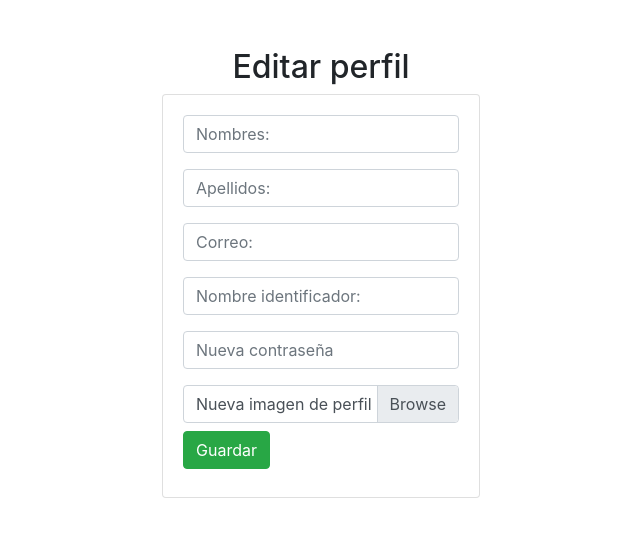
After one commit to HanzelxD778/cs50w-project4, a Django app: page /editarPerfil in a window 1280 px wide. The commit adds this page. Shown: the top 545 px of the page, without its empty margins (319-959 px from the left). Run offline with Django 3.2, Linux system fonts and the light colour scheme; some libraries are stand-ins or nearby versions.

Commit message:
agregada funcionalidad editar perfil de usuario

```diff
--- /dev/null
+++ b/PortAll50/templates/portall50/editarPerfil.html
@@ -0,0 +1,62 @@
+{% extends 'base.html' %}
+
+{# Load the tag library #}
+{% load bootstrap4 %}
+
+{% load static %}
+
+{% block title %}
+    PortAll50 / editar perfil
+{% endblock %}
+
+{% block css %}
+
+{% endblock %}
+
+{% block main %}
+    <div class="container">
+        <div class="row">
+            <div class="col-lg-4">
+
+            </div>
+            <div class="col-lg-4">
+                <h2 class="text-center">Editar perfil</h2>
+                <div class="card">
+                    <div class="card-body">
+                        <form method="POST" action="{% url 'perfilEditado' %}" enctype="multipart/form-data">
+                            {% csrf_token %}
+                            <div class="form-group">
+                                <input type="text" name="first_name" class="form-control" placeholder="Nombres: {{perfil.first_name}}" autocomplete="off">
+                            </div>
+                            <div class="form-group">
+                                <input type="text" name="last_name" class="form-control" placeholder="Apellidos: {{perfil.last_name}}" autocomplete="off">
+                            </div>
+                            <div class="form-group">
+                                <input type="text" name="email" class="form-control" placeholder="Correo: {{perfil.email}}" autocomplete="off">
+                            </div>
+                            <div class="form-group">
+                                <input type="text" name="username" class="form-control" placeholder="Nombre identificador: {{perfil.username}}" autocomplete="off">
+                            </div>
+                            <div class="form-group">
+                                <input type="text" name="password" class="form-control" placeholder="Nueva contraseña" autocomplete="off">
+                            </div>
+                            <div class="input-group">
+                                <div class="custom-file">
+                                    <input name="imagen" type="file" class="custom-file-input" id="inputGroupFile04" aria-describedby="inputGroupFileAddon04">
+                                    <label class="custom-file-label" for="inputGroupFile04">Nueva imagen de perfil</label>
+                                </div>
+                            </div>
+                            <div class="form-group my-2">
+                                <input type="submit" class="btn btn-success" value="Guardar">
+                            </div>
+                        </form>
+                    </div>
+                </div>
+            </div>
+            <div class="col-lg-4">
+
+            </div>
+        </div>
+    </div>
+
+{% endblock %}
--- a/PortAll50/templates/portall50/portall.html
+++ b/PortAll50/templates/portall50/portall.html
@@ -55,8 +55,8 @@
                 <img src="{{usuario.imagen.url}}" class="card-img-top" alt="...">
             </div>
             <div class="modal-footer">
-                <button type="button" class="btn btn-secondary" data-dismiss="modal">Close</button>
-                <button type="button" class="btn btn-primary">Save changes</button>
+                <button type="button" class="btn btn-secondary" data-dismiss="modal">Cerrar</button>
+                <a type="button" class="btn btn-primary" href="{% url 'editarPerfil' %}">Editar perfil</a>
             </div>
         </div>
     </div>
--- a/PortAll50/urls.py
+++ b/PortAll50/urls.py
@@ -18,5 +18,7 @@ urlpatterns = [
     path("foro/<int:id_foro>", views.foro, name="foro"),
     path("respuestaForo", views.respuestaForo, name="respuestaForo"),
     path("agregarSeccion", views.agregarSeccion, name="agregarSeccion"),
-    path("agregarEnlace", views.agregarEnlace, name="agregarEnlace")
+    path("agregarEnlace", views.agregarEnlace, name="agregarEnlace"),
+    path("editarPerfil", views.editarPerfil, name="editarPerfil"),
+    path("perfilEditado", views.perfilEditado, name="perfilEditado")
 ]
--- a/PortAll50/views.py
+++ b/PortAll50/views.py
@@ -51,6 +51,55 @@ def portall(request):
     }
 
     return render(request, "portall50/portall.html", context)
+
+def editarPerfil(request):
+    usuario = request.user
+
+    context = {
+        "perfil": usuario
+    }
+
+    return render(request, "portall50/editarPerfil.html", context)
+
+def perfilEditado(request):
+
+    usuario_actual = request.user
+
+    first_name = request.POST.get("first_name")
+    last_name = request.POST.get("last_name")
+    email = request.POST.get("email")
+    username = request.POST.get("username")
+    password = request.POST.get("password")
+    imagen = request.FILES.get("imagen")
+
+    objeto_usuario = User.objects.get(username=usuario_actual)
+    objeto_usuario_cuenta = Cuenta.objects.get(username=objeto_usuario)
+
+    if first_name:
+        objeto_usuario.first_name = first_name
+
+    if last_name:
+        objeto_usuario.last_name = last_name
+
+    if email:
+         objeto_usuario.email = email
+
+    if username:
+        objeto_usuario.username = username
+
+    if password:
+        objeto_usuario.password = password
+
+    if imagen:
+        objeto_usuario_cuenta.imagen = imagen
+
+    objeto_usuario_cuenta.save()
+    objeto_usuario.save()
+
+    print(objeto_usuario_cuenta)
+    print(imagen)
+
+    return redirect("/portall")
 
 def agregarCurso(request):
 
```
Also changed, not shown: db.sqlite3, media/users/Espada-de-Kirito_rmPreDx.png (added), media/users/por-que-es-tan-dificil-aprender-ciencias-sociales.jpg (added), media/users/saito.jpg (added).
